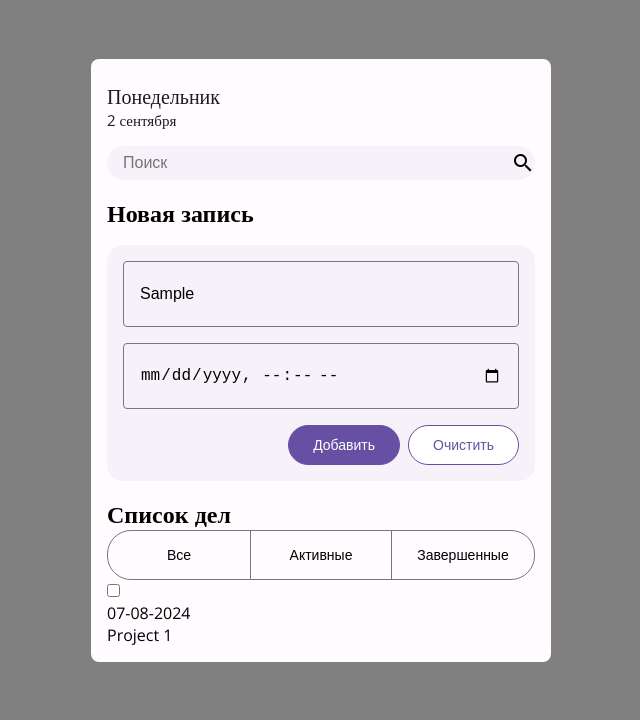
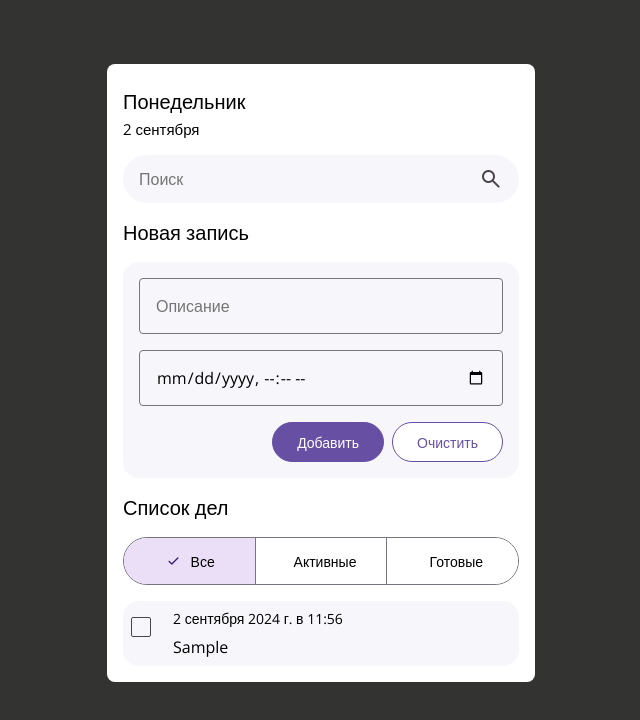
Before and after one commit to SerPanTeam/todolist, a plain HTML site: page index.html in a window 1280 px wide. Both pictures are taken after typing "Sample" into the empty fields and a click on the button "Добавить". Shown: the whole page, without its empty margins (319-959 px from the left). Drawn offline with nearby package versions, Linux system fonts and the light colour scheme.

Commit message:
MOD:New version from HW with scss

```diff
--- a/exemple/script.js
+++ /dev/null
@@ -1 +0,0 @@
-console.log('changes))')
--- a/index.html
+++ b/index.html
@@ -2,55 +2,83 @@
 <html lang="en">
 
 <head>
-    <meta charset="UTF-8">
-    <meta name="viewport" content="width=device-width, initial-scale=1.0">
+  <meta charset="UTF-8" />
+  <meta name="viewport" content="width=device-width, initial-scale=1.0" />
+  <link rel="stylesheet" href="./style/style.css" />
+  <link rel="stylesheet"
+    href="https://fonts.googleapis.com/css2?family=Material+Symbols+Rounded:opsz,wght,FILL,GRAD@24,400,0,0" />
   <title>Document</title>
-    <link rel="stylesheet" href="style.css">
-    <link rel="stylesheet" href="https://fonts.googleapis.com/icon?family=Material+Icons">
-    <style>
-        @import url('https://fonts.googleapis.com/css2?family=Inter:wght@100..900&family=Open+Sans:ital,wght@0,300..800;1,300..800&display=swap');
-    </style>
 </head>
 
 <body>
-    <main>
+  <!-- Родитель нашего списка дел -->
+  <div class="todo">
+    <!-- header списка -->
     <div class="header-group">
-            <h2 id="day">----</h2>
-            <p id="date">-- ------</p>
+      <h2 class="main-header">Среда</h2>
+      <p class="header__group-subheader">7 августа</p>
     </div>
+    <!-- Строка поиска -->
     <div class="search-field">
-            <input type="text" class="search-field__input" placeholder="Поиск">
-            <span class="material-icons search-field__icon">search</span>
+      <input type="text" class="search-field__input" placeholder="Поиск" />
+      <span class="search-field__icon material-symbols-rounded">
+        search
+      </span>
     </div>
-        <h2>Новая запись</h2>
-        <div class="new-record">
-            <div class="new-record__inputs">
-                <input class="new-record__inputs__item" type="text" placeholder="Описание">
-                <input class="new-record__inputs__item" type="datetime-local" placeholder="Date">
+
+
+    <!-- Кнопка редактировать посты, либо создать -->
+    <!-- <button class="float-button">
+      <span class="material-symbols-rounded"> edit </span>
+    </button> -->
+
+
+    <!-- Блок создания нового дела -->
+    <h2 class="todo-title">Новая запись</h2>
+    <form class="create-form" id="create-form">
+      <input type="text" class="create-form__input" placeholder="Описание" name="description" id="description" required>
+      <input type="datetime-local" class="create-form__input" placeholder="Date" name="startDate" id="startDate"
+        required>
+      <div class="form__buttons-wrapper">
+        <button class="form-button form-button--primary" type="submit" id="submitBtnClick">
+          Добавить
+        </button>
+        <button class="form-button form-button--secondary" type="reset">
+          Очистить
+        </button>
       </div>
-            <div class="new-record__buttons">
-                <button class="form-button new-record__buttons__add">Добавить</button>
-                <button class="form-button new-record__buttons__clear">Очистить</button>
+    </form>
+
+    <!-- Список кнопок для сортировки списка дел -->
+    <h2 class="todo-title">Список дел</h2>
+    <div class="split-button">
+      <button class="split-button__button split-button__button--active" id="filter-all"
+        onclick="splitButtonClickHandler(this)">
+        <span class="material-symbols-rounded split-button__button-icon">
+          check
+        </span>
+        Все
+      </button>
+      <button class="split-button__button split-button__button--center" id="filter-active"
+        onclick="splitButtonClickHandler(this)">
+        <span class="material-symbols-rounded split-button__button-icon">
+          check
+        </span>
+        Активные
+      </button>
+      <button class="split-button__button" id="filter-done" onclick="splitButtonClickHandler(this)">
+        <span class="material-symbols-rounded split-button__button-icon">
+          check
+        </span>
+        Готовые
+      </button>
     </div>
+    <ul class="todo-list">
+
+    </ul>
   </div>
-        <div class="todo-block">
-            <h2>Список дел</h2>
-            <div class="todo-block__buttons">
-                <button class="todo-block__buttons__item todo-block__buttons__all">Все</button>
-                <button class="todo-block__buttons__item todo-block__buttons__active">Активные</button>
-                <button class="todo-block__buttons__item todo-block__buttons__comleted">Завершенные</button>
-            </div>
-            <div class="todo-block__tasks">
-                <div class="todo-block__task">
-                    <input type="checkbox" name="" class="todo-block__checkbox">
-                    <p class="todo-block__date">07-08-2024</p>
-                    <p class="todo-block__name">Project 1</p>
-                </div>
-            </div>
-        </div>
-    </main>
 
-    <script src="script.js"></script>
+  <script src="./script.js"></script>
 </body>
 
 </html>
--- a/script.js
+++ b/script.js
@@ -1,9 +1,121 @@
-const nameDayText = document.querySelector("#day");
-const today = new Date();
-let currentDay = today.toLocaleDateString('ru', { weekday: 'long' });
-currentDay = currentDay.charAt(0).toUpperCase() + currentDay.slice(1).toLocaleLowerCase();
-nameDayText.textContent = currentDay;
+'use strict'
 
-const dateMonthText = document.querySelector("#date");
-let dateMonth = today.toLocaleDateString('ru', {day: 'numeric', month: 'long' });
-dateMonthText.textContent = dateMonth;
+let filter = localStorage.getItem('filter') || 'filter-all';
+setActiveFilter(filter);
+
+let searchString = localStorage.getItem('searchString') || '';
+document.querySelector('.search-field__input').value = searchString;
+
+let todos = JSON.parse(localStorage.getItem('todos')) || [];
+setCurrrenDate();
+
+showTodos();
+
+function showTodos() {
+    const todoList = document.querySelector('.todo-list');
+    todoList.innerHTML = "";
+    todos = todos.sort((a, b) => a.startDateNum - b.startDateNum);
+    todos.forEach(val => {
+        if ((filter == 'filter-active' && val.checked == '') ||
+            (filter == 'filter-done' && val.checked == 'checked') ||
+            (filter == 'filter-all'))
+            if (!searchString || val.descriptionValue.includes(searchString)) {
+                showTodo(val.id, val.startDateValue, val.descriptionValue, val.checked)
+            }
+    });
+}
+
+function showTodo(id, startDateValue, descriptionValue, checked) {
+    const todoList = document.querySelector('.todo-list');
+    const newTodo = `
+    <li class="todo-block">
+        <label for= "checkbox" class= "checkbox" >
+          <input type="checkbox" name="checkbox" id="${id}" ${checked} onclick=checkboxOnclickHandler(this)>
+          <span class="material-symbols-rounded checkbox__check-icon">
+            check
+          </span>
+        </label>
+        <div class="todo-block__data">
+          <p class="todo-block__date">${startDateValue}</p>
+          <h3 class="todo-block__title">${descriptionValue}</h3>
+        </div>
+    </li > `;
+
+    todoList.insertAdjacentHTML('beforeend', newTodo);
+}
+
+function checkboxOnclickHandler(thisCheckbox) {
+    todos.forEach(val => {
+        if (val.id == thisCheckbox.id) {
+            val.checked = val.checked ? '' : 'checked';
+        }
+    });
+    localStorage.setItem('todos', JSON.stringify(todos));
+
+}
+
+function setCurrrenDate() {
+    const nameDayText = document.querySelector(".main-header");
+    const today = new Date();
+    let currentDay = today.toLocaleDateString('ru', { weekday: 'long' });
+    currentDay = currentDay.charAt(0).toUpperCase() + currentDay.slice(1).toLocaleLowerCase();
+    nameDayText.textContent = currentDay;
+
+    const dateMonthText = document.querySelector(".header__group-subheader");
+    let dateMonth = today.toLocaleDateString('ru', { day: 'numeric', month: 'long' });
+    dateMonthText.textContent = dateMonth;
+}
+
+function splitButtonClickHandler(thisButton) {
+    setActiveFilter(thisButton.id);
+    filter = thisButton.id;
+    localStorage.setItem('filter', filter);
+    showTodos();
+}
+
+function setActiveFilter(curFilter) {
+    const buttons = document.querySelectorAll('.split-button__button');
+    buttons.forEach(val => {
+        val.classList.remove('split-button__button--active');
+    })
+    const btn = document.querySelector(`#${curFilter}`);
+    btn.classList.add('split-button__button--active');
+
+}
+
+document.querySelector('#submitBtnClick').addEventListener('click', event => {
+    event.preventDefault();
+    const description = document.querySelector('#description');
+    const descriptionValue = description.value;
+    const startDate = document.querySelector('#startDate');
+    let startDateValue = startDate.value;
+    if (startDateValue)
+        startDateValue = new Date(startDate.value);
+    else
+        startDateValue = new Date();
+    if (!descriptionValue)
+        return;
+
+    const startDateNum = startDateValue.getTime();
+    startDateValue = startDateValue.toLocaleDateString('ru', {
+        day: 'numeric',
+        month: 'long',
+        year: 'numeric',
+        hour: '2-digit',
+        minute: '2-digit'
+    });
+    const id = crypto.randomUUID();
+    const checked = '';
+    todos.push({ 'id': id, 'startDateNum': startDateNum, 'startDateValue': startDateValue, 'descriptionValue': descriptionValue, 'checked': checked });
+    localStorage.setItem('todos', JSON.stringify(todos));
+
+    startDate.value = '';
+    description.value = '';
+    showTodos();
+})
+
+document.querySelector('.search-field__input').addEventListener('input', event => {
+    searchString = event.target.value;
+    localStorage.setItem('searchString', searchString);
+    showTodos();
+})
--- /dev/null
+++ b/style/_mixins.scss
@@ -0,0 +1,6 @@
+
+@mixin flex-center($justify: center, $align: center) {
+    display: flex;
+    justify-content: $justify;
+    align-items: $align;
+  }
--- /dev/null
+++ b/style/_reset.scss
@@ -0,0 +1,15 @@
+* {
+    padding: 0;
+    margin: 0;
+    box-sizing: border-box;
+    font-family: "Open Sans", sans-serif;
+}
+
+a {
+    text-decoration: none;
+    color: inherit;
+}
+
+ul {
+    list-style: none;
+}
--- /dev/null
+++ b/style/_variables.scss
@@ -0,0 +1,4 @@
+$main-accent-color: rgba(103, 80, 164, 0.05);
+$main-bg-color: #ffffff;
+$second-accent-color: #EBDEF7;
+$second-effect-color: #6750a4;
--- a/exemple/style.css
+++ b/style/style-old.css
@@ -1,30 +1,10 @@
-@import url("https://fonts.googleapis.com/css2?family=Open+Sans:ital,wght@0,300..800;1,300..800&display=swap");
-*{
-    padding: 0;
-    margin: 0;
-    box-sizing: border-box;
-    font-family: "Open Sans", sans-serif;
-}
 
-:root {
-    --main-accent-color: rgba(103, 80, 164, 0.05);
-    --main-bg-color: #ffffff;
-    --second-accent-color: #EBDEF7;
-    --second-effect-color: #6750a4;
-}
+
 
 body {
     background-color: #333331;
 }
 
-a {
-    text-decoration: none;
-    color: inherit;
-}
-
-ul {
-    list-style: none;
-}
 
 .todo {
     max-width: 428px;
@@ -33,7 +13,7 @@ ul {
     padding: 24px 16px 16px 16px;
     margin: 5% auto;
     position: relative;
-    height: 100vh;
+    /* height: 100vh; */
 }
 
 .main-header {
@@ -77,7 +57,7 @@ ul {
     position: absolute;
     background-color: var(--second-accent-color);
     box-shadow: 0px 4px 8px 3px rgba(0, 0, 0, 0.15),
-    0px 1px 3px 0px rgba(0, 0, 0, 0.3);
+        0px 1px 3px 0px rgba(0, 0, 0, 0.3);
     width: 56px;
     height: 56px;
     border: none;
@@ -176,8 +156,7 @@ ul {
     border-color: var(--second-accent-color);
 }
 
-.checkbox:has(input[type="checkbox"]:checked)
-.checkbox__check-icon {
+.checkbox:has(input[type="checkbox"]:checked) .checkbox__check-icon {
     opacity: 100%;
 }
 
@@ -202,7 +181,7 @@ ul {
     min-height: 62px;
 }
 
-.todo-block:has(input[type="checkbox"]:checked) > .todo-block__data {
+.todo-block:has(input[type="checkbox"]:checked)>.todo-block__data {
     text-decoration: line-through;
     color: rgba(29, 27, 30, 0.5) !important;
 }
--- /dev/null
+++ b/style/style.scss
@@ -0,0 +1,262 @@
+@import url("https://fonts.googleapis.com/css2?family=Open+Sans:ital,wght@0,300..800;1,300..800&display=swap");
+@import './variables';
+@import './reset';
+@import './mixins';
+
+/* Old CSS */
+
+body {
+    background-color: #333331;
+}
+
+.todo {
+    max-width: 428px;
+    background: white;
+    border-radius: 8px;
+    padding: 24px 16px 16px 16px;
+    margin: 5% auto;
+    position: relative;
+}
+
+.main-header {
+    margin-bottom: 4px;
+    font-size: 20px;
+    font-weight: 500;
+}
+
+.header__group-subheader {
+    font-size: 15px;
+}
+
+.search-field {
+    @include flex-center(space-between, center);
+    /*     display: flex;
+    align-items: center;
+    justify-content: space-between; */
+    width: 100%;
+    height: 48px;
+    border-radius: 28px;
+    background-color: $main-accent-color;
+    padding: 0 16px;
+    margin: 16px 0;
+
+    &__input {
+        height: 100%;
+        width: 100%;
+        background: none;
+        border: none;
+        outline: none;
+        font-size: 16px;
+        line-height: 24px;
+    }
+
+    &__icon {
+        color: #49454f;
+    }
+
+}
+
+
+.float-button {
+    /* ПОМЕНЯТЬ НА ФИКСЕД В САМОМ КОНЦЕ */
+    position: absolute;
+    background-color: $second-accent-color;
+    box-shadow: 0px 4px 8px 3px rgba(0, 0, 0, 0.15),
+        0px 1px 3px 0px rgba(0, 0, 0, 0.3);
+    width: 56px;
+    height: 56px;
+    border: none;
+    right: 16px;
+    bottom: 16px;
+    border-radius: 16px;
+
+    @include flex-center;
+
+}
+
+.float-button span {
+    color: #1f182a;
+    cursor: pointer;
+}
+
+.todo-list {
+    display: flex;
+    flex-direction: column;
+    gap: 12px;
+    padding-top: 16px;
+}
+
+.split-button {
+    width: 100%;
+    height: 48px;
+    display: grid;
+    grid-template-columns: repeat(3, 1fr);
+    border: 1px solid #79747e;
+    border-radius: 24px;
+    overflow: hidden;
+}
+
+.todo-title {
+    margin-bottom: 16px;
+    font-size: 20px;
+    font-weight: 500;
+}
+
+.split-button__button {
+    border: none;
+    outline: none;
+    overflow: hidden;
+    cursor: pointer;
+    font-size: 14px;
+    font-weight: 500;
+    background-color: $main-bg-color;
+    transition: all 0.15s linear;
+    padding: 10px 12px;
+    gap: 8px;
+    @include flex-center;
+}
+
+.split-button__button-icon {
+    width: 0;
+    overflow: hidden;
+    transition: all 0.15s linear;
+    color: #381e72 !important;
+    font-size: 18px !important;
+}
+
+.split-button__button--center {
+    border-left: 1px solid #79747e;
+    border-right: 1px solid #79747e;
+}
+
+.split-button__button--active {
+    background-color: $second-accent-color;
+}
+
+.split-button__button--active .split-button__button-icon {
+    width: 18px;
+}
+
+.checkbox {
+    position: relative;
+    width: 34px;
+    height: 34px;
+}
+
+.checkbox input[type="checkbox"] {
+    appearance: none;
+    width: 20px;
+    height: 20px;
+    border: 1px solid #49454f;
+    border-radius: 2px;
+    transition: all 0.15s linear;
+    cursor: pointer;
+    outline: none;
+}
+
+.checkbox input[type="checkbox"]:checked {
+    background-color: $second-accent-color;
+    border-color: $second-accent-color;
+}
+
+.checkbox:has(input[type="checkbox"]:checked) .checkbox__check-icon {
+    opacity: 100%;
+}
+
+.checkbox__check-icon {
+    position: absolute;
+    top: 0;
+    left: 0;
+    pointer-events: none;
+    font-size: 20px !important;
+    color: #381e72;
+    transition: all 0.15s linear;
+    opacity: 0%;
+}
+
+.todo-block {
+    /*TODO MIXIN*/
+    display: flex;
+    align-items: center;
+    gap: 8px;
+    padding: 8px 12px 8px 8px;
+    background-color: $main-accent-color;
+    border-radius: 16px;
+    min-height: 62px;
+
+    &:has(input[type="checkbox"]:checked)>.todo-block__data {
+        text-decoration: line-through;
+        color: rgba(29, 27, 30, 0.5) !important;
+    }
+
+    &__date {
+        margin-bottom: 8px;
+        font-size: 14px;
+        color: inherit;
+    }
+
+    &__title {
+        font-size: 16px;
+        font-weight: 400;
+        color: inherit;
+    }
+}
+
+.create-form {
+    display: flex;
+    flex-direction: column;
+    gap: 16px;
+    padding: 16px;
+    border-radius: 16px;
+    background-color: $main-accent-color;
+    margin: 16px 0;
+    &__input {
+        height: 56px;
+        width: 100%;
+        font-size: 16px;
+        line-height: 24px;
+        border: 1px solid #79747e;
+        border-radius: 4px;
+        background: none;
+        outline: none;
+        transition: all 0.15s linear;
+        padding: 4px 16px;
+    }
+
+    &__input:focus {
+        border: 2px solid $second-effect-color;
+    }
+}
+
+
+.form__buttons-wrapper {
+    display: flex;
+    justify-content: flex-end;
+    gap: 8px;
+    /* второй вариант поместить элементы вправо */
+    /* margin-left: auto; */
+}
+
+.form-button {
+    height: 40px;
+    width: fit-content;
+    padding: 10px 24px;
+    font-size: 14px;
+    font-weight: 500;
+    border: none;
+    outline: none;
+    border-radius: 20px;
+    cursor: pointer;
+
+    &--primary {
+        color: $main-bg-color;
+        background-color: $second-effect-color;
+        border: 1px solid $second-effect-color;
+    }
+
+    &--secondary {
+        color: $second-effect-color;
+        background-color: $main-bg-color;
+        border: 1px solid $second-effect-color;
+    }
+}
```
Also changed, not shown: exemple/index.html (deleted, +0 -141 lines), readme.txt (deleted), style.css (deleted), style/style.css (added), 1 other file. Lines whose indentation alone changed are shown as unchanged.
